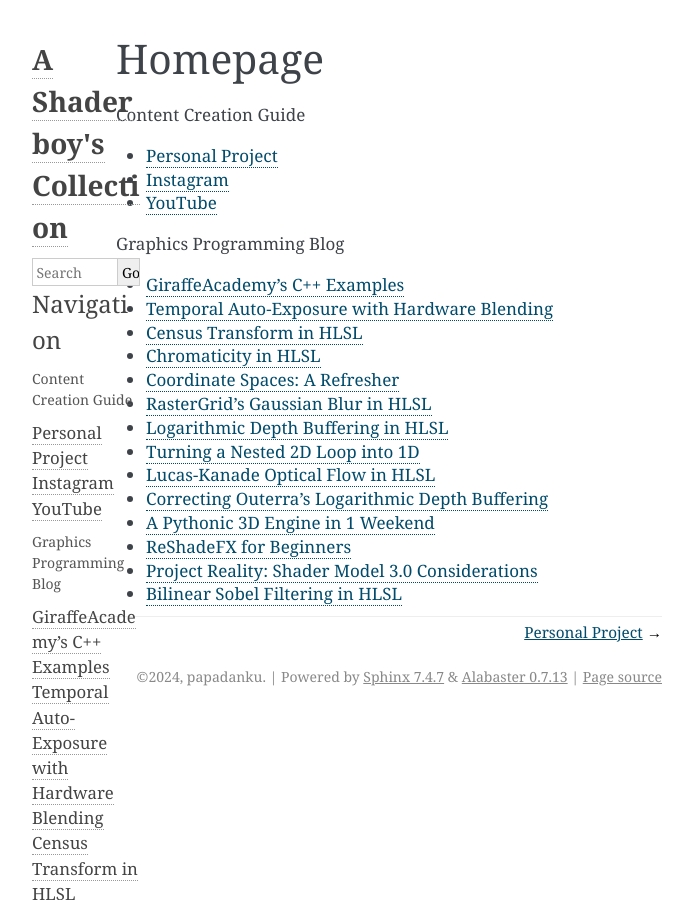
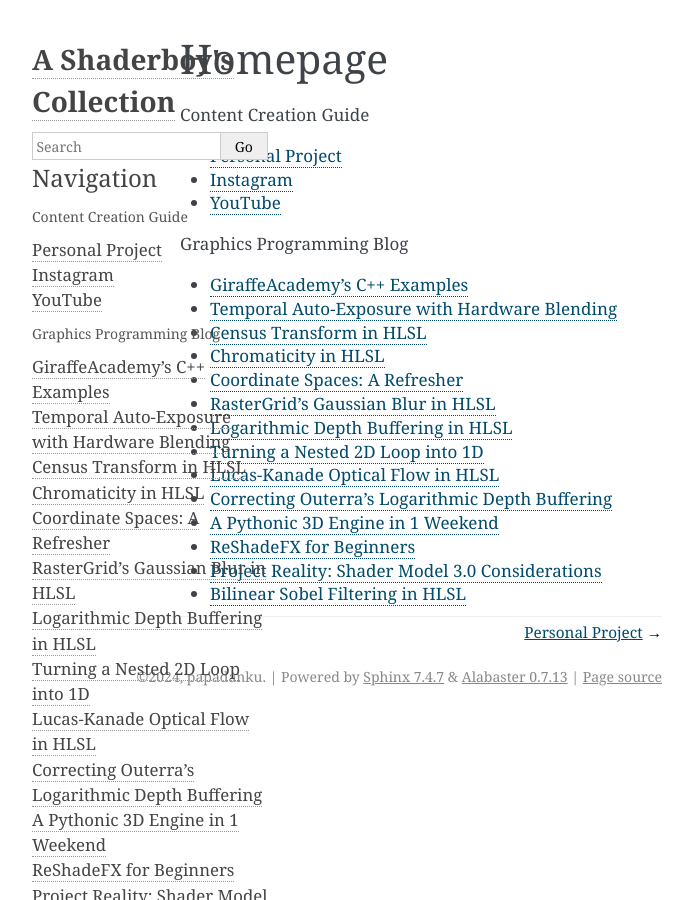
Before and after one commit to papadanku/papadanku.github.io, a Sphinx documentation site: the page built from doc/index.rst, in a window 1280 px wide. Shown: the whole page, without its empty margins (298-990 px from the left). Built offline with Sphinx 7.4.7, drawn with Linux system fonts in a browser that asks for light colours.

Commit message:
Update conf.py

```diff
--- a/doc/conf.py
+++ b/doc/conf.py
@@ -37,5 +37,5 @@ html_theme_options = {
     'fixed_sidebar': 'true',
     'show_relbar_bottom': 'true',
     'page_width': '50%',
-    'sidebar_width': '10%'
+    'sidebar_width': '20%'
 }
```
